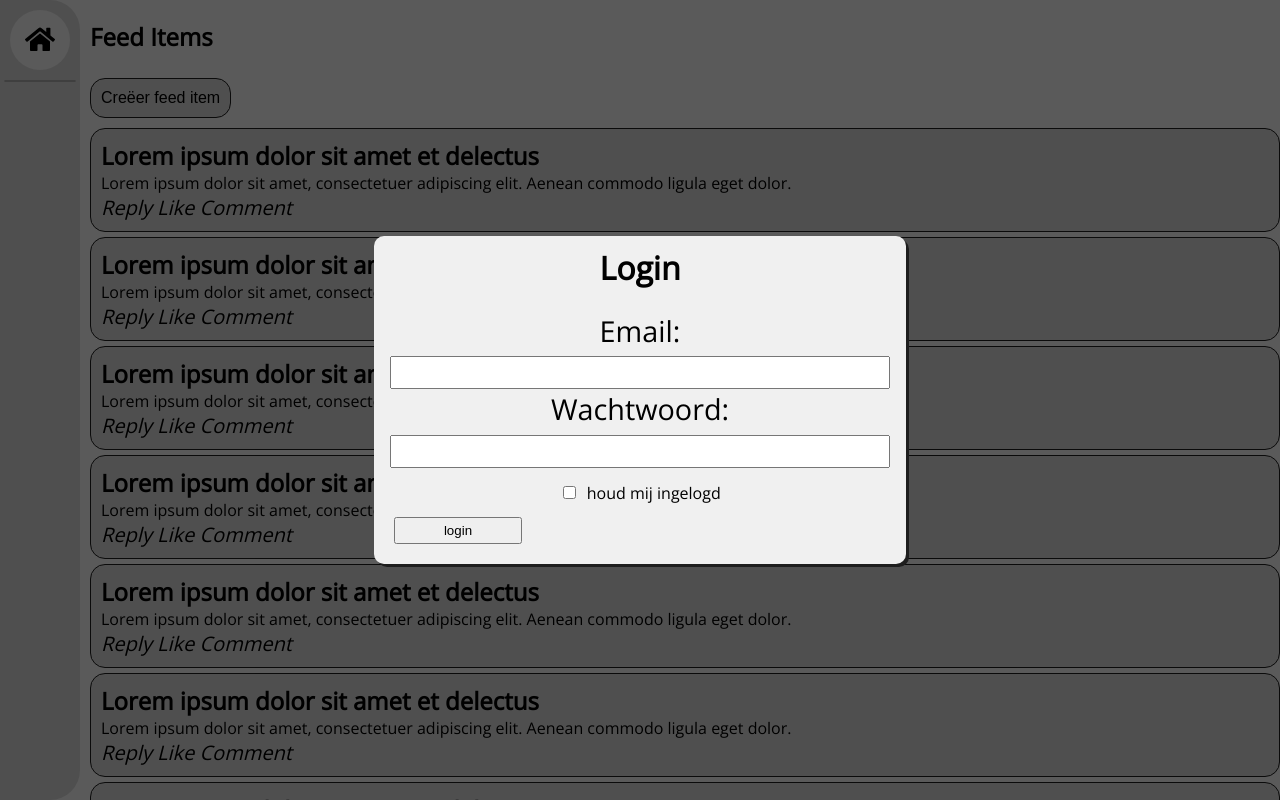
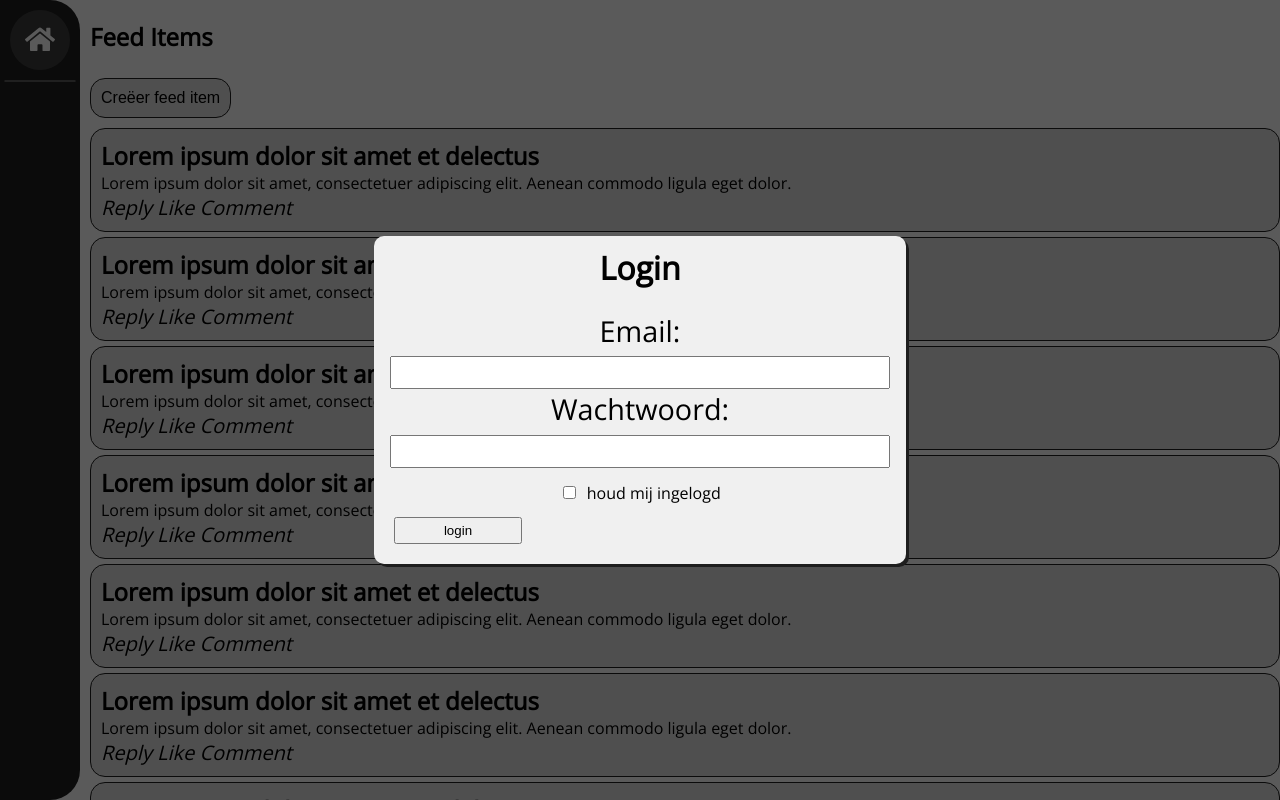
Before and after one commit to avie0108/ProjectDFrontEnd, a React (Create React App) app: page / in a window 1280 px wide. Built offline with nearby package versions, Linux system fonts and the light colour scheme.

Commit message:
Made the sidepanel dark theme

```diff
--- a/src/components/SidePanel/SidePanel.scss
+++ b/src/components/SidePanel/SidePanel.scss
@@ -18,17 +18,17 @@
 
 [data-theme="light"]{
 	.sidenav{
-		background-color: $lightBG3;
+		background-color: $darkBG;
 		color: $darkColor;
 	}
 
 	.sidenav button{
-		background-color: $lightBG;
-		color: $lightColor;
+		background-color: $darkBG2;
+		color: $darkColor;
 	}
 
 	.sidenav>hr{
-		border-color: $lightBG6;
+		border-color: $darkBG3;
 	}
 }
 
```
